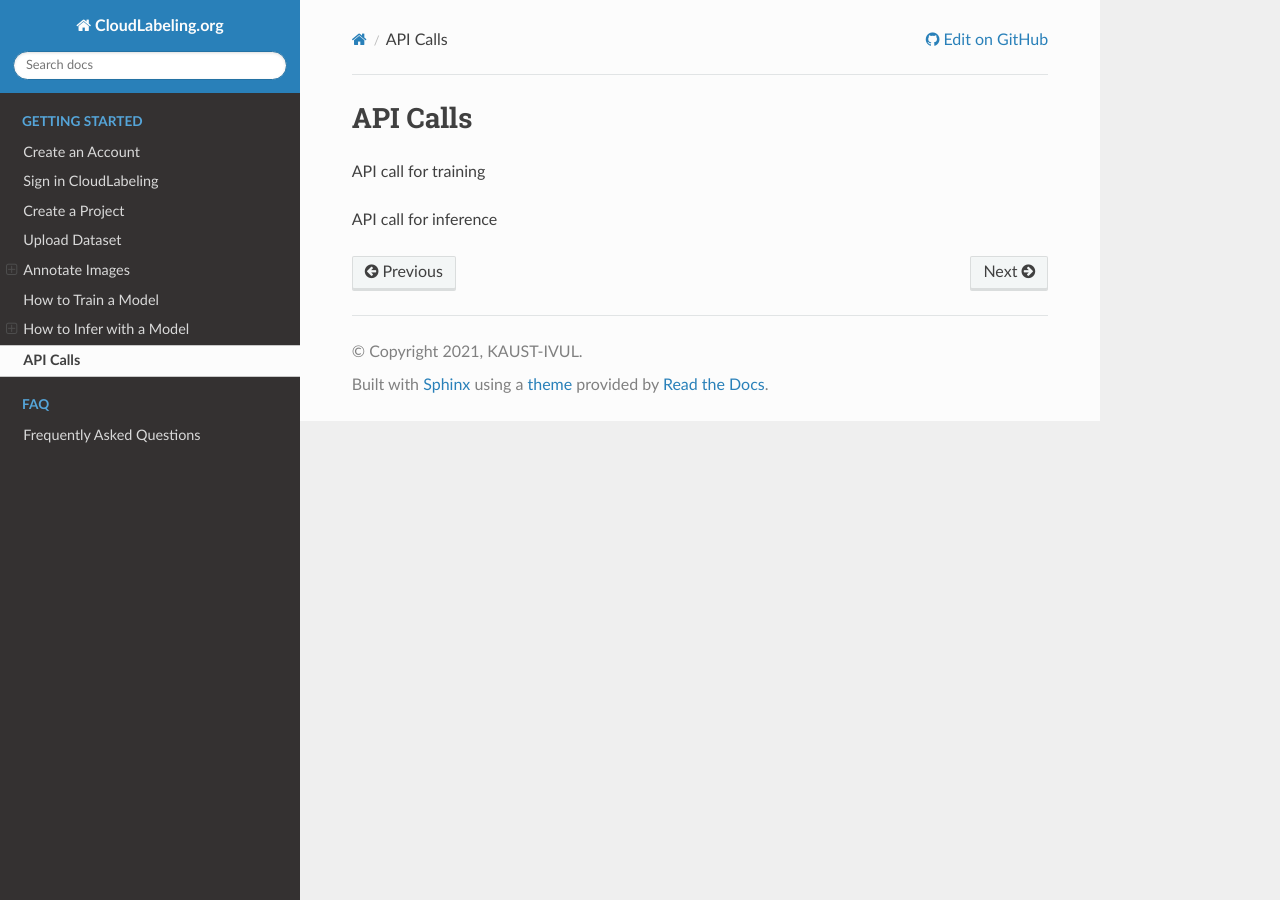
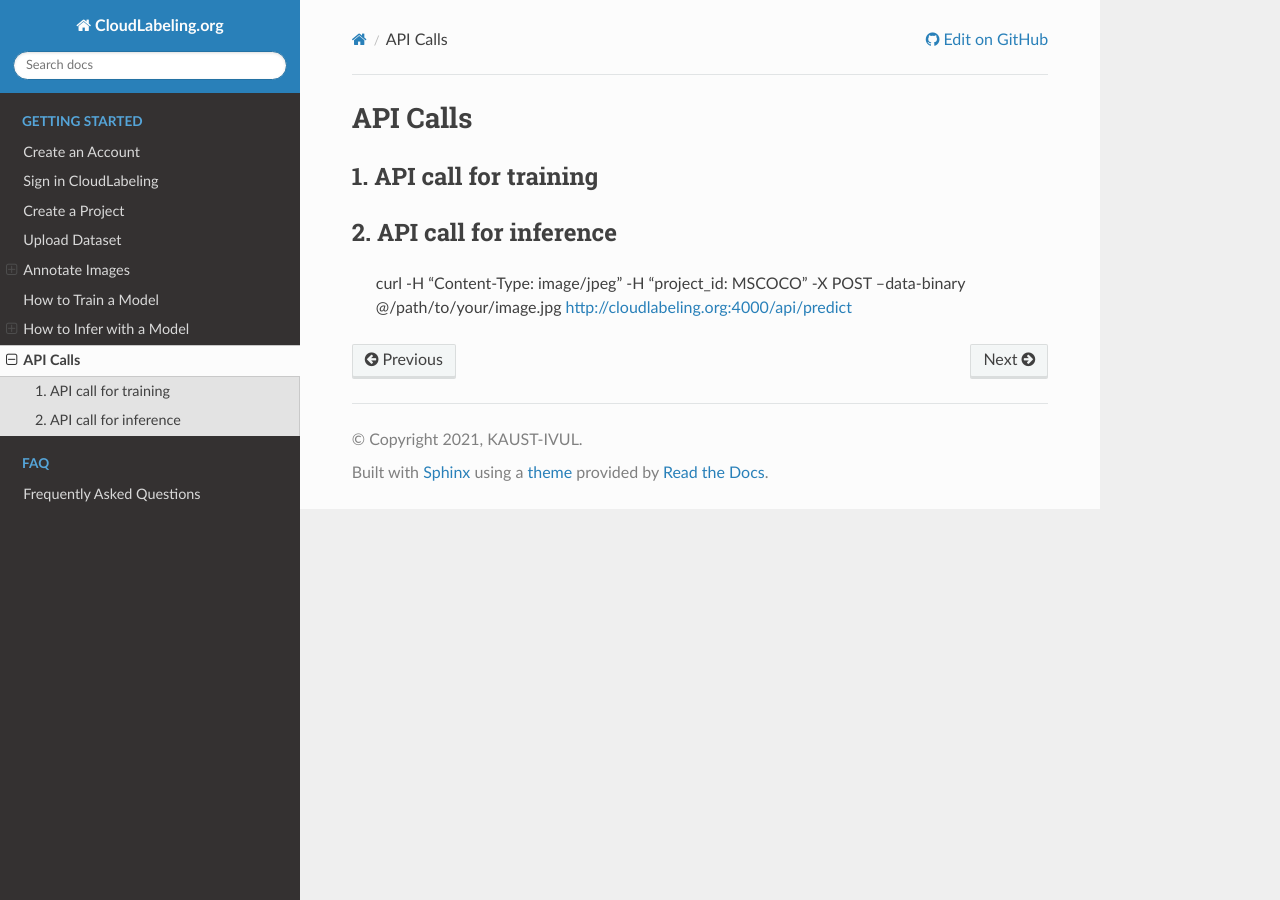
Before and after one commit to SilvioGiancola/CloudLabeling-API, a Sphinx documentation site: the page built from docs/content/GetStarted/8_APICalls.rst, in a window 1280 px wide. Built offline with Sphinx 7.4.7 and the Read the Docs theme 2.0.0, drawn with Linux system fonts in a browser that asks for light colours.

Commit message:
API calls

```diff
--- a/docs/content/GetStarted/6_TrainModel.rst
+++ b/docs/content/GetStarted/6_TrainModel.rst
@@ -13,4 +13,4 @@ Once you have annotated at least a couple of images, you can close your project,
   :width: 600
   :alt: Alternative text
 
-The interface will inform you of the time it needs to train the model.
+The interface will inform you whether it is currently training, the estimated time for the training of the model, and when was the last training performed.
--- a/docs/content/GetStarted/8_APICalls.rst
+++ b/docs/content/GetStarted/8_APICalls.rst
@@ -7,6 +7,15 @@
 API Calls
 ================
 
-API call for training
+1. API call for training
+-----------------
 
-API call for inference
+
+2. API call for inference
+-----------------
+
+  curl -H "Content-Type: image/jpeg" \
+  -H "project_id: MSCOCO" \
+  -X POST \
+  --data-binary @/path/to/your/image.jpg \
+  http://cloudlabeling.org:4000/api/predict
```
